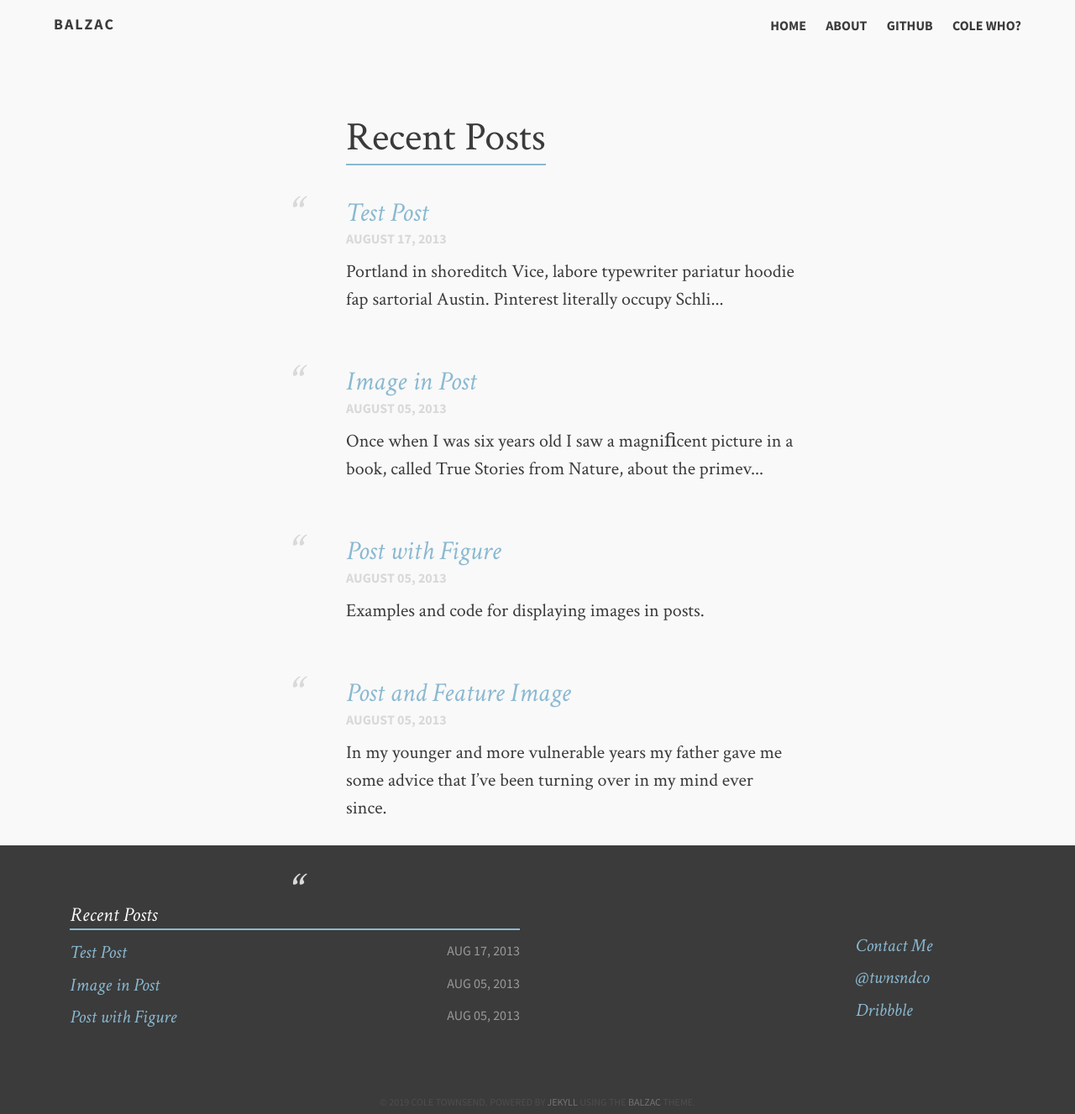
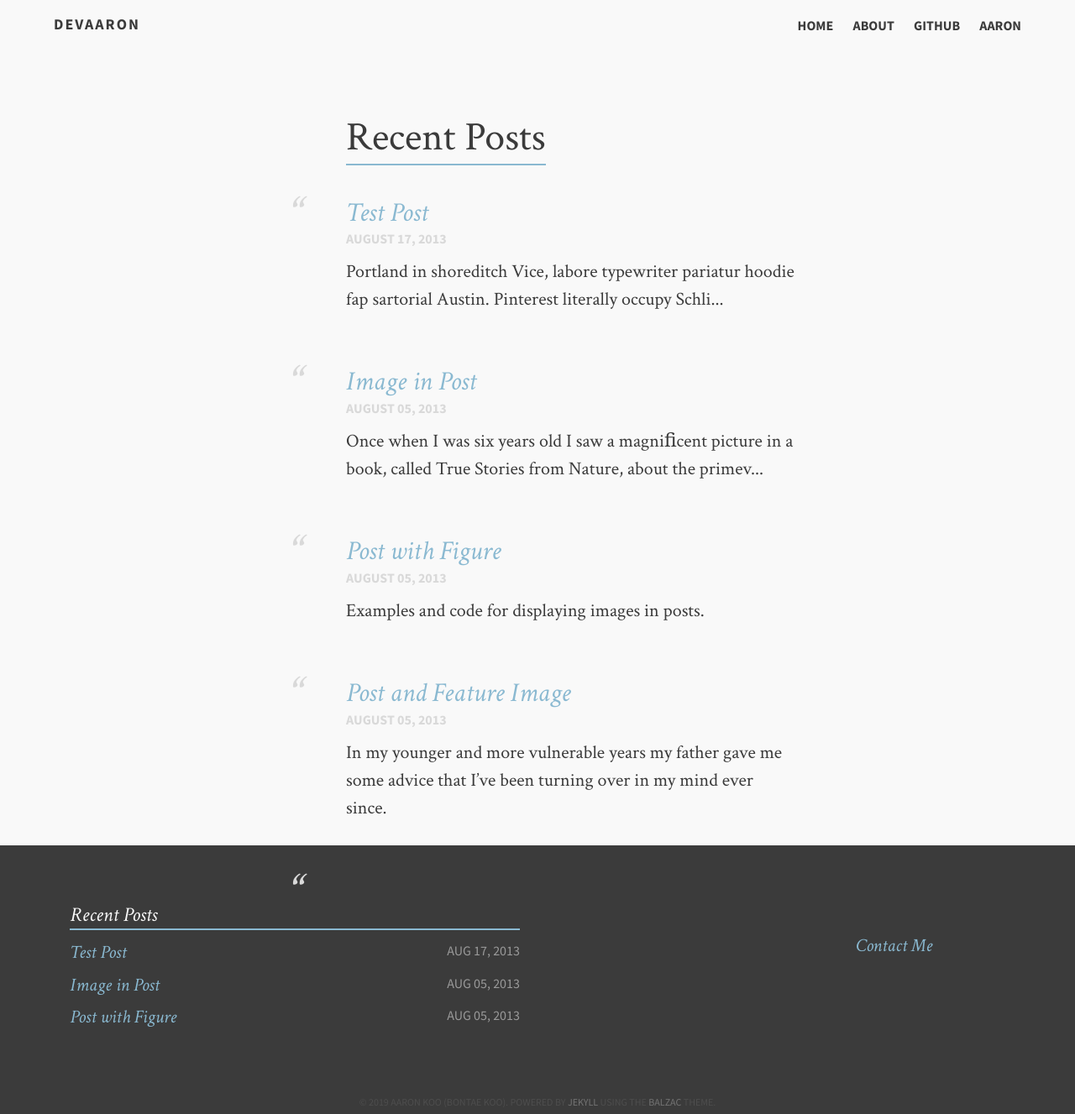
Before and after one commit to devaaronkoo/devaaronkoo.github.io, a Jekyll site: the page built from index.md, in a window 1280 px wide. Shown: the whole page at 84% size. Built offline with Jekyll 4.4.1, drawn with Linux system fonts in a browser that asks for light colours.

Commit message:
Update _config.yml

```diff
--- a/_config.yml
+++ b/_config.yml
@@ -1,20 +1,20 @@
-title:            Balzac
-tagline:          A beautiful theme.
-description:      Describe your website.
-canonical: http://jekyll.gtat.me
+title:            DevAaron
+tagline:          theme
+description:      this is for the inspiration.
+canonical: https://devaaronkoo.github.io
 
 # Owner/author information
 owner:
-  name:           Cole Townsend
+  name:           Aaron Koo (Bontae Koo)
   avatar:         avatar.png
-  bio:            "Aesthete & Athlete"
-  email:          cole@coletownsend.com
-  twitter:        twnsndco
-  github:         coletownsend
-  instagram:      ctrunsthis
-  dribbble:       coletownsend
-  disqus:         balzac
-  location:       "Buffalo, NY"
+  bio:
+  email:
+  twitter:
+  github:         devaaronkoo
+  instagram:
+  dribbble:
+  disqus:         DevAaron
+  location:       "Vancouver, Canada"
   # Plug in your disqus shortname!
 
 tools:
@@ -31,9 +31,9 @@ links:
   - title: About
     url: /about
   - title: Github
-    url: https://github.com/ColeTownsend/Balzac-for-Jekyll
+    url: https://github.com/devaaronkoo
     external: true
-  - title: Cole Who?
+  - title: Aaron
     url: http://coletownsend.com
     external: true
 
```
